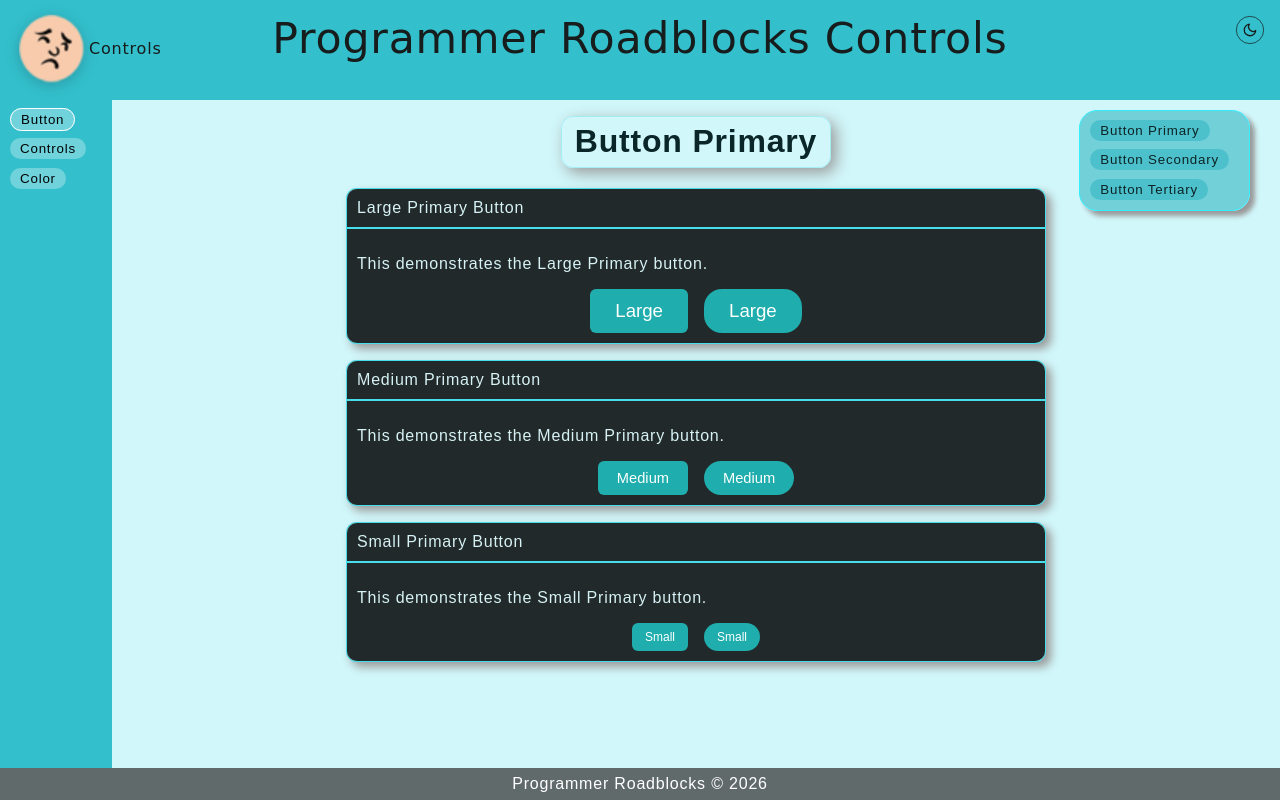
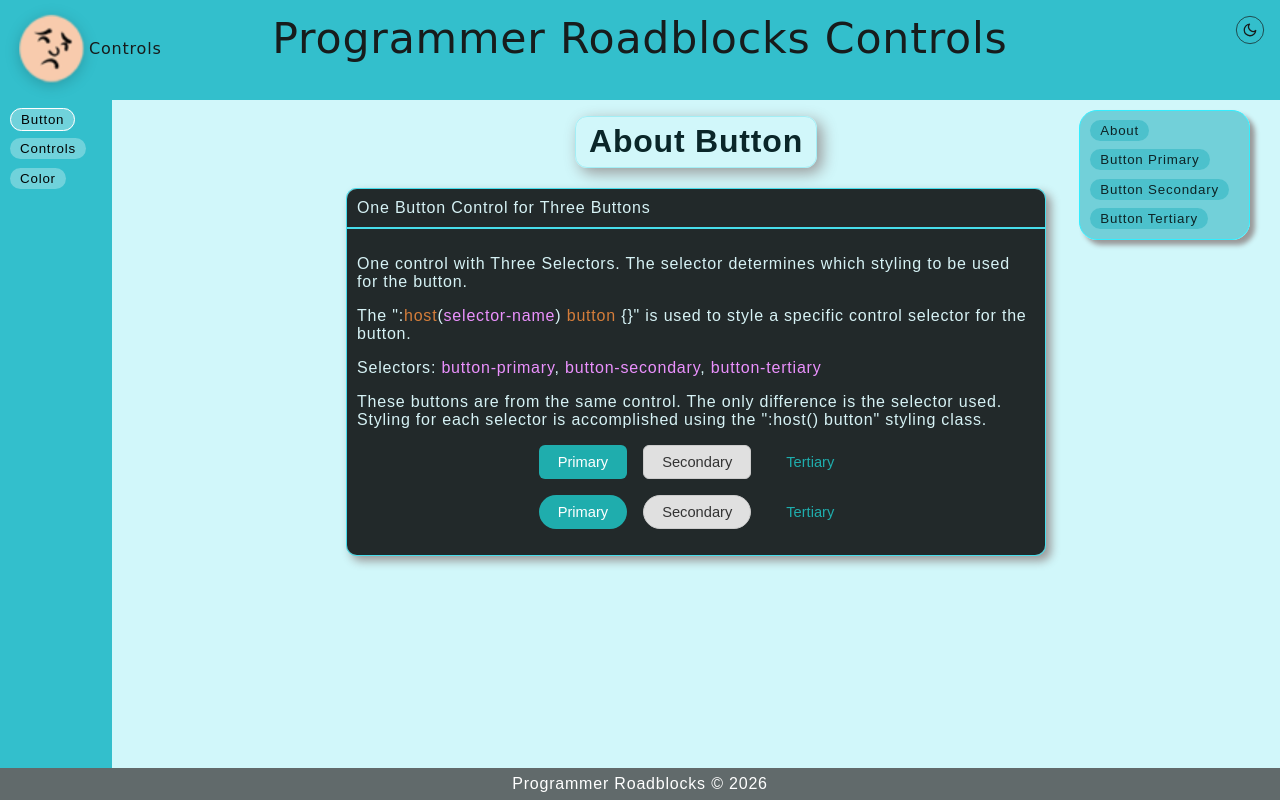
Before and after one commit to PRBDUDE/prb-controls, an Angular app: page /button in a window 1280 px wide. Built offline with nearby package versions, Linux system fonts and the light colour scheme.

Commit message:
add about-button add button parameter information

```diff
--- /dev/null
+++ b/src/app/feature/button/about-button-demo/about-button-demo.html
@@ -0,0 +1,36 @@
+<jelly-container>
+  <card-container>
+    <card-header>One Button Control for Three Buttons</card-header>
+    <card-body>
+      <p>
+        One control with Three Selectors.
+        The selector determines which styling to be used for the button.
+      </p>
+      <p>
+        The ":<html-tag>host</html-tag>(<html-attribute>selector-name</html-attribute>)
+        <html-tag>button</html-tag> &#123;&#125;" is used to style a specific control selector
+        for the button.
+      </p>
+      <p>
+        Selectors: <html-attribute>button-primary</html-attribute>,
+        <html-attribute>button-secondary</html-attribute>,
+        <html-attribute>button-tertiary</html-attribute>
+      </p>
+      <p>
+        These buttons are from the same control.
+        The only difference is the selector used.
+        Styling for each selector is accomplished using the ":host() button" styling class.
+      </p>
+      <div>
+        <button-primary [size]="'medium'" (click)="onClickPrimary($event)">Primary</button-primary>
+        <button-secondary [size]="'medium'" (click)="onClickSecondary($event)">Secondary</button-secondary>
+        <button-tertiary [size]="'medium'" (click)="onClickTertiary($event)">Tertiary</button-tertiary>
+      </div>
+      <div>
+        <button-primary [size]="'medium'" [pill]="true" (click)="onClickPrimary($event)">Primary</button-primary>
+        <button-secondary [size]="'medium'" [pill]="true" (click)="onClickSecondary($event)">Secondary</button-secondary>
+        <button-tertiary [size]="'medium'" [pill]="true" (click)="onClickTertiary($event)">Tertiary</button-tertiary>
+      </div>
+    </card-body>
+  </card-container>
+</jelly-container>
--- /dev/null
+++ b/src/app/feature/button/about-button-demo/about-button-demo.scss
@@ -0,0 +1,7 @@
+div {
+  display: flex;
+  flex-direction: row;
+  justify-content: center;
+  gap: 1rem;
+  margin: 1rem;
+}
--- /dev/null
+++ b/src/app/feature/button/about-button-demo/about-button-demo.ts
@@ -0,0 +1,28 @@
+import { Component } from '@angular/core';
+import { JellyContainer } from '@core/jelly-container';
+import { CardContainer } from '@core/card-container';
+import { CardHeader } from '@core/card-header';
+import { CardBody } from '@core/card-body';
+import { HtmlTag } from '@core/html-tag';
+import { HtmlAttribute } from '@core/html-attribute';
+import { Button } from '@control/button/button';
+
+@Component({
+  imports: [JellyContainer, CardContainer, CardHeader, CardBody, HtmlTag, HtmlAttribute, Button],
+  selector: 'prb-about-button-demo',
+  styleUrl: './about-button-demo.scss',
+  templateUrl: './about-button-demo.html',
+})
+export class AboutButtonDemo {
+  protected onClickPrimary($event: MouseEvent) {
+    console.log('onClickPrimary', $event);
+  }
+
+  protected onClickSecondary($event: MouseEvent) {
+    console.log('onClickSecondary', $event);
+  }
+
+  protected onClickTertiary($event: MouseEvent) {
+    console.log('onClickTertiary', $event);
+  }
+}
--- a/src/app/feature/button/button-primary-demo/button-primary-demo.html
+++ b/src/app/feature/button/button-primary-demo/button-primary-demo.html
@@ -4,6 +4,8 @@
     <card-body>
       <p>
         This demonstrates the Large Primary button.
+        <br />
+        &nbsp;&nbsp;[pill]="true" (for the pill shaped button)
       </p>
       <div>
         <button-primary (click)="onPrimaryLargeClick($event)">Large</button-primary>
@@ -16,6 +18,10 @@
     <card-body>
       <p>
         This demonstrates the Medium Primary button.
+        <br />
+        &nbsp;&nbsp;[size]="'medium'"
+        <br />
+        &nbsp;&nbsp;[pill]="true" (for the pill shaped button)
       </p>
       <div>
         <button-primary [size]="'medium'" (click)="onPrimaryMediumClick($event)">Medium</button-primary>
@@ -28,6 +34,10 @@
     <card-body>
       <p>
         This demonstrates the Small Primary button.
+        <br />
+        &nbsp;&nbsp;[size]="'small'"
+        <br />
+        &nbsp;&nbsp;[pill]="true" (for the pill shaped button)
       </p>
       <div>
         <button-primary [size]="'small'" (click)="onPrimarySmallClick($event)">Small</button-primary>
--- a/src/app/feature/button/button-secondary-demo/button-secondary-demo.html
+++ b/src/app/feature/button/button-secondary-demo/button-secondary-demo.html
@@ -4,6 +4,8 @@
     <card-body>
       <p>
         This demonstrates the Large Secondary button.
+        <br />
+        &nbsp;&nbsp;[pill]="true" (for the pill shaped button)
       </p>
       <div>
         <button-secondary (click)="onSecondaryLargeClick($event)">Large</button-secondary>
@@ -16,6 +18,10 @@
     <card-body>
       <p>
         This demonstrates the Medium Secondary Button.
+        <br />
+        &nbsp;&nbsp;[size]="'medium'"
+        <br />
+        &nbsp;&nbsp;[pill]="true" (for the pill shaped button)
       </p>
       <div>
         <button-secondary [size]="'medium'" (click)="onSecondaryMediumClick($event)">Medium</button-secondary>
@@ -29,6 +35,10 @@
     <card-body>
       <p>
         This demonstrates the Small Secondary button.
+        <br />
+        &nbsp;&nbsp;[size]="'small'"
+        <br />
+        &nbsp;&nbsp;[pill]="true" (for the pill shaped button)
       </p>
       <div>
         <button-secondary [size]="'small'" (click)="onSecondarySmallClick($event)">Small</button-secondary>
--- a/src/app/feature/button/button-tertiary-demo/button-tertiary-demo.html
+++ b/src/app/feature/button/button-tertiary-demo/button-tertiary-demo.html
@@ -4,6 +4,8 @@
     <card-body>
       <p>
         This demonstrates the Large Tertiary button.
+        <br />
+        &nbsp;&nbsp;[pill]="true" (for the pill shaped button)
       </p>
       <div>
         <button-tertiary (click)="onTertiaryLargeClick($event)">Large</button-tertiary>
@@ -16,6 +18,10 @@
     <card-body>
       <p>
         This demonstrates the Medium Tertiary button.
+        <br />
+        &nbsp;&nbsp;[size]="'medium'"
+        <br />
+        &nbsp;&nbsp;[pill]="true" (for the pill shaped button)
       </p>
       <div>
         <button-tertiary [size]="'medium'" (click)="onTertiaryMediumClick($event)">Medium</button-tertiary>
@@ -28,6 +34,10 @@
     <card-body>
       <p>
         This demonstrates the Small Tertiary button.
+        <br />
+        &nbsp;&nbsp;[size]="'small'"
+        <br />
+        &nbsp;&nbsp;[pill]="true" (for the pill shaped button)
       </p>
       <div>
         <button-tertiary [size]="'small'" (click)="onTertiarySmallClick($event)">Small</button-tertiary>
--- a/src/app/feature/button/button.html
+++ b/src/app/feature/button/button.html
@@ -1,4 +1,7 @@
 <div class="page-content">
+  <prb-section [sectionName]="'aboutButton'" [description]="'About Button'">
+    <prb-about-button-demo />
+  </prb-section>
   <prb-section [sectionName]="'buttonPrimary'" [description]="'Button Primary'">
     <prb-button-primary-demo />
   </prb-section>
@@ -11,6 +14,11 @@
 </div>
 <div class="page-menu">
   <nav>
+    <li>
+      <a href="/button#aboutButton" aria-label="About Button">
+        About
+      </a>
+    </li>
     <li>
       <a href="/button#buttonPrimary" aria-label="Button Primary">
         Button Primary
--- a/src/app/feature/button/button.ts
+++ b/src/app/feature/button/button.ts
@@ -3,9 +3,10 @@ import { Section } from '@core/section';
 import { ButtonPrimaryDemo } from './button-primary-demo/button-primary-demo';
 import { ButtonSecondaryDemo } from './button-secondary-demo/button-secondary-demo';
 import { ButtonTertiaryDemo } from './button-tertiary-demo/button-tertiary-demo';
+import { AboutButtonDemo } from './about-button-demo/about-button-demo';
 
 @Component({
-  imports: [Section, ButtonPrimaryDemo, ButtonSecondaryDemo, ButtonTertiaryDemo],
+  imports: [Section, ButtonPrimaryDemo, ButtonSecondaryDemo, ButtonTertiaryDemo, AboutButtonDemo],
   selector: 'prb-button',
   styleUrl: './button.scss',
   templateUrl: './button.html',
```
Also changed, not shown: 1 other file (tests, documents, lock files or other folders).
